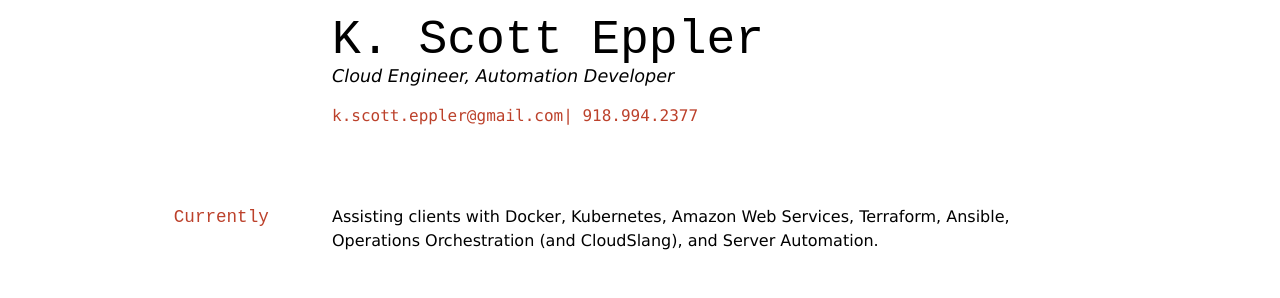
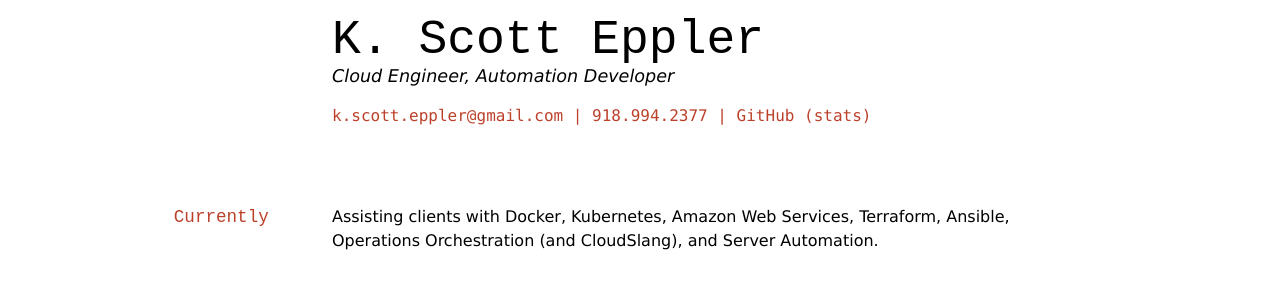
Before and after one commit to audioboxer217/audioboxer217.github.io, a Jekyll site: the page built from index.md, in a window 1280 px wide. Shown: the top 298 px of the page. Built offline with Jekyll 4.4.1, drawn with Linux system fonts in a browser that asks for light colours.

Commit message:
Add Github link to resume

```diff
--- a/index.md
+++ b/index.md
@@ -6,16 +6,15 @@
 Cloud Engineer, Automation Developer
 
 <div id="webaddress">
-<a href="mailto:k.scott.eppler@gmail.com">k.scott.eppler@gmail.com</a>|
-<a href="tel:9189942377">918.994.2377</a>
+<a href="mailto:k.scott.eppler@gmail.com">k.scott.eppler@gmail.com</a> |
+<a href="tel:9189942377">918.994.2377</a> |
+<a href="https://github.com/audioboxer217" target="_blank">GitHub</a> (<a href="https://hacknical.com/audioboxer217/github?locale=en" target="_blank">stats</a>)
 </div>
 
 
 ## Currently
 
-Assisting clients with Docker, Kubernetes, Amazon Web Services,  Terraform, Ansible, Operations Orchestration (and CloudSlang),
-and Server Automation.
-
+Assisting clients with Docker, Kubernetes, Amazon Web Services,  Terraform, Ansible, Operations Orchestration (and CloudSlang), and Server Automation.
 
 ## Education
 
```
